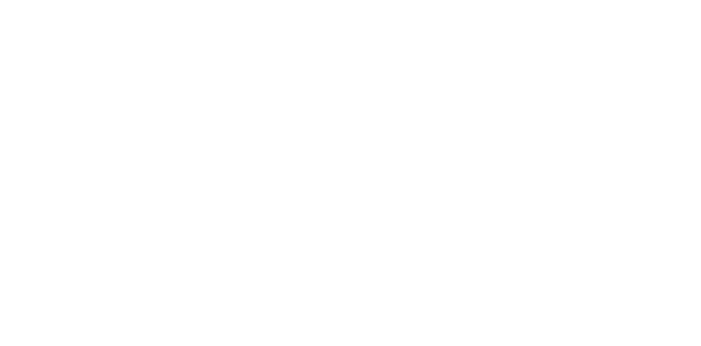
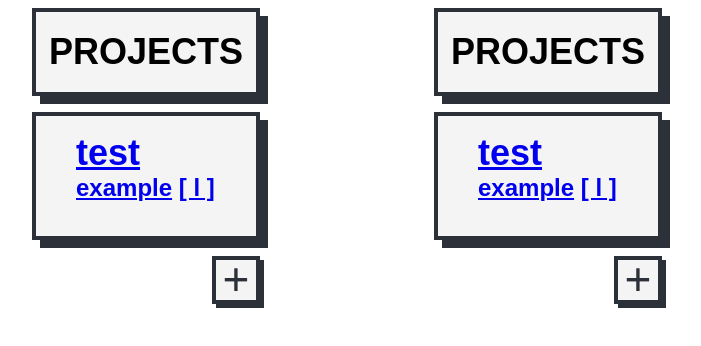
Before and after one commit to nozgurozturk/mercury-client, a React (Create React App) app: page / in a window 1280 px wide. Shown: the top 346 px of the page, without its empty margins (128-829 px from the left). Built offline with nearby package versions, Linux system fonts and the light colour scheme; a web font is replaced by a local one.

Commit message:
Update layout and width props

```diff
--- a/src/App.tsx
+++ b/src/App.tsx
@@ -2,27 +2,26 @@
 import styled, { ThemeProvider } from 'styled-components';
 import { SPTheme } from "./utils/styles/SPTheme";
 
-import { Title } from './components/Title';
+import { Projects } from './components/Projects';
 import { List } from './components/List';
 import { AddButton } from './components/AddButton';
 
 const AppContainer = styled.main`
+    margin:0 auto;
     max-width:960px;
     display:flex;
     flex-direction:row;
     justify-content:space-between;
 `;
 
-const InnerContainer = styled.section`
-    display:flex;
-    flex-direction:column;
-    justify-content:space-between;
-`;
+
 
 const PGContainer = styled.div`
+    width:630px;
     display:flex;
     flex-direction:row;
     justify-content:space-between;
+
 `
 
 const LinksContainer = styled.div`
@@ -37,7 +36,10 @@
   return (
     <ThemeProvider theme={SPTheme}>
       <AppContainer>
-        <></>
+        <PGContainer>
+          <Projects />
+          <Projects />
+        </PGContainer>
       </AppContainer>
     </ThemeProvider>
   );
--- a/src/components/AddButton.tsx
+++ b/src/components/AddButton.tsx
@@ -6,14 +6,15 @@
 }
 
 const ButtonContainer = styled.div<ButtonState>`
-    margin-top:16px;
-    align-self: flex-end;
-    width:${props => !props.isExpand ? "40px" : "240px"};
+    position:absolute;
+    top:0;
+    right:0;
+    width:${props => !props.isExpand ? "40px" : "220px"};
     height:${props => !props.isExpand ? "40px" : "100px"};
     background-color:${props => props.theme.colors.white};
     border:${props => props.theme.border.bold};
     box-shadow:${props => !props.isExpand ? props.theme.shadow.normal : props.theme.shadow.big};
-    padding:${props => !props.isExpand ? "0px" : "10px"};
+
     transition:600ms;
     &:hover{
         box-shadow:${props => props.theme.shadow.pressed};
@@ -37,8 +38,8 @@
   border-left: none !important;
   border-right: none !important;
   border-bottom: 1px solid ${props => props.theme.colors.black};
-  padding-bottom: 2px;
-  margin-bottom: 20px;
+  padding:0px 8px;
+  margin: 8px 0px;
   border-radius: 0;
   -webkit-appearance: none;
   color:${props => props.theme.colors.black};
@@ -50,6 +51,9 @@
   :visited,
   :active & {
     outline: none;
+  }
+  &::placeholder{
+    text-indent:10px;
   }
 `;
 const FormButtonContainer = styled.div`
--- a/src/components/Item.tsx
+++ b/src/components/Item.tsx
@@ -0,0 +1,35 @@
+import React, { FunctionComponent, useState, useEffect } from 'react';
+import styled from "styled-components";
+
+type ItemProps = {
+    key: string
+    title: string
+    type?: string
+    link: string
+}
+type ItemState = {
+    testLink : string
+}
+
+const ListItem = styled.li`
+    font-size:${props => props.theme.fontSize.body};
+    font-weight:${props => props.theme.fontWeight.normal};
+    font-family:${props => props.theme.fontFamily};
+`;
+const PageItem = styled.div`
+    font-size:${props => props.theme.fontSize.title};
+    font-weight:${props => props.theme.fontWeight.bold};
+    font-family:${props => props.theme.fontFamily};
+`
+
+export const Item: FunctionComponent<ItemProps> = ({ key, title, type, link, }) => {
+
+    const testLink=(a:string)=>{return(`${a.slice(0 ,a.lastIndexOf('.'))}.test.com`)};
+
+    return(
+    type !== "page" ?
+    (<ListItem key={key}><a href={link}>{title}</a>{" "}<a href={testLink(link)}>[ l ]</a></ListItem>
+     ) :
+    (<PageItem ><a href={link}>{title}</a></PageItem>)
+    )
+}
--- a/src/components/List.tsx
+++ b/src/components/List.tsx
@@ -1,5 +1,6 @@
-import React, { FunctionComponent, ReactNode } from 'react';
-import styled from 'styled-components';
+import React, { FunctionComponent, ReactNode, ReactElement, ReactComponentElement } from 'react';
+import styled, { StyledComponent, ThemedStyledInterface } from 'styled-components';
+import {Item} from "./Item"
 
 type ListProps = {
     children: ReactNode
@@ -7,15 +8,23 @@
 
 const ListContainer = styled.div`
     margin-top:16px;
-    min-width:260px;
+    min-width:220px;
     min-height:120px;
+    max-height:220px;
+    overflow-y:scroll;
     border:${props => props.theme.border.bold};
     box-shadow:${props => props.theme.shadow.big};
     background-color:${props => props.theme.colors.white};
 `;
+const ListWrapper = styled.ul`
+    list-style:none;
 
-export const List: FunctionComponent<ListProps> = ({ children }) => (
+`
+
+export const List: FunctionComponent<ListProps> = ({ children}) => (
     <ListContainer>
+        <ListWrapper>
         {children}
+        </ListWrapper>
     </ListContainer>
 )
--- /dev/null
+++ b/src/components/Projects.tsx
@@ -0,0 +1,32 @@
+import React, { FunctionComponent } from 'react';
+import styled from "styled-components"
+import { List } from './List'
+import { AddButton } from './AddButton'
+import { Item } from './Item'
+import { Title } from './Title'
+
+
+
+const InnerContainer = styled.section`
+    display:flex;
+    flex-direction:column;
+`;
+const ButtonContainer = styled.div`
+    position: relative;
+    height:100px;
+    margin-top:16px;
+`;
+
+export const Projects: FunctionComponent = ({ }) => (
+    <InnerContainer>
+        <Title title="projects" />
+        <List>
+            <Item key="test" title="test" link="https://www.example.com" type="page" />
+            <Item key="example" title="example" link="https://www.example.com" type="project" />
+        </List>
+        <ButtonContainer>
+            <AddButton />
+        </ButtonContainer>
+
+    </InnerContainer>
+)
--- a/src/components/Title.tsx
+++ b/src/components/Title.tsx
@@ -7,7 +7,7 @@
 }
 
 const TitleContainer = styled.div`
-    min-width:260px;
+    min-width:220px;
     min-height:80px;
     border:${props => props.theme.border.bold};
     box-shadow:${props => props.theme.shadow.big};
```
